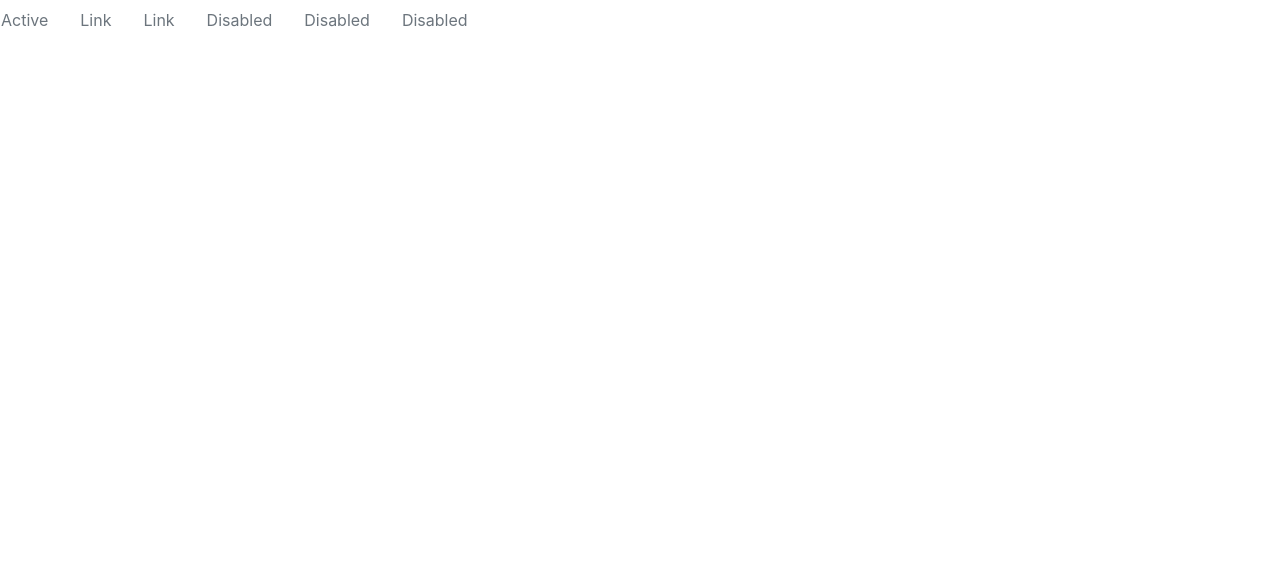
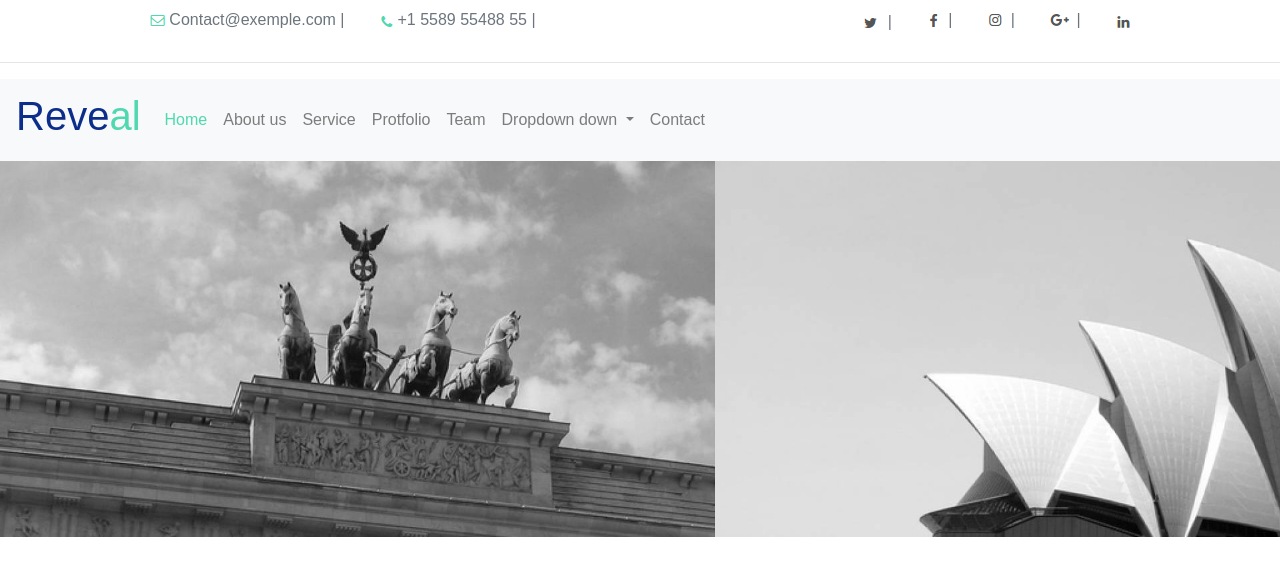
Before and after one commit to HoarauIdriss/project-front-end-2, a plain HTML site: page index.html in a window 1280 px wide. Drawn offline with nearby package versions, Linux system fonts and the light colour scheme.

Commit message:
Ajout du slider

```diff
--- a/index.html
+++ b/index.html
@@ -10,40 +10,110 @@
   <!-- Bootstrap CSS -->
   <link rel="stylesheet" href="https://maxcdn.bootstrapcdn.com/bootstrap/4.0.0/css/bootstrap.min.css" integrity="sha384-Gn5384xqQ1aoWXA+058RXPxPg6fy4IWvTNh0E263XmFcJlSAwiGgFAW/dAiS6JXm"
     crossorigin="anonymous">
-  <link rek="stylesheet" href="style.css">
+  <link rel="stylesheet" href="style.css">
 </head>
 
 <body>
   <!--Partie Réseaux dans le header-->
 
+  <div class="row" style="justify-content: space-around">
+    <ul class="nav justify-content-center">
+      <li class="nav-item">
+        <a class="nav-link disabled" href="#">
+          <img src="img/Capturemessage.png">Contact@exemple.com | </a>
+      </li>
+      <li class="nav-item">
+        <a class="nav-link disabled" href="#">
+          <img src="img/Capturetelephone.png">+1 5589 55488 55 | </a>
+      </li>
+    </ul>
+
+    <div>
+      <ul class="nav justify-content-center">
+        <li class="nav-item">
+          <a class="nav-link disabled" href="#">
+            <img src="img/twitter.png"> |
+          </a>
+        </li>
+        <li class="nav-item">
+          <a class="nav-link disabled" href="#">
+            <img src="img/facebook.png"> |
+          </a>
+        </li>
+        <li class="nav-item">
+          <a class="nav-link disabled" href="#">
+            <img src="img/instagram.png"> |
+          </a>
+        </li>
+        <li class="nav-item">
+          <a class="nav-link disabled" href="#">
+            <img src="img/google+.png"> |
+          </a>
+        </li>
+        <li class="nav-item">
+          <a class="nav-link disabled" href="#">
+            <img src="img/Linkeldin.png">
+          </a>
+        </li>
+      </ul>
+    </div>
+
+
+  </div>
+
+  <hr>
 
 
 
-<div class="row">
-  <ul class="nav justify-content-center">
-    <li class="nav-item">
-      <a class="nav-link disabled" href="#"><img src="">Active</a>
+
+
+
+  <!--Partie Nav dans le header-->
+
+
+
+  <nav class="navbar navbar-expand-lg navbar-light bg-light ">
+  <div class="">
+      <a class="navbar-brand" href="#"><h1>Reve<span>al</span></h1></a>
+      <button class="navbar-toggler" type="button" data-toggle="collapse" data-target="#navbarNavDropdown" aria-controls="navbarNavDropdown" aria-expanded="false" aria-label="Toggle navigation">
+        <span class="navbar-toggler-icon"></span>
+      </button>
+  </div>
+
+      <div class="collapse navbar-collapse" id="navbarNavDropdown">
+        <ul class="navbar-nav">
+          <li class="nav-item active">
+            <a class="nav-link active" href="#"><span>Home </span></a>
           </li>
           <li class="nav-item">
-      <a class="nav-link disabled" href="#"><img src="">Link</a>
+            <a class="nav-link" href="#">About us</a>
           </li>
           <li class="nav-item">
-      <a class="nav-link disabled" href="#"><img src="">Link</a>
+            <a class="nav-link" href="#">Service</a>
           </li>
           <li class="nav-item">
-      <a class="nav-link disabled" href="#"><img src="">Disabled</a>
+              <a class="nav-link" href="#">Protfolio</a>
             </li>
             <li class="nav-item">
-      <a class="nav-link disabled" href="#"><img src="">Disabled</a>
+                <a class="nav-link" href="#">Team</a>
               </li>
+          <li class="nav-item dropdown">
+            <a class="nav-link dropdown-toggle" href="#" id="navbarDropdownMenuLink" data-toggle="dropdown" aria-haspopup="true" aria-expanded="false">
+              Dropdown down
+            </a>
+            <div class="dropdown-menu" aria-labelledby="navbarDropdownMenuLink">
+              <a class="dropdown-item" href="#">Action</a>
+              <a class="dropdown-item" href="#">Another action</a>
+              <a class="dropdown-item" href="#">Something else here</a>
+            </div>
+          </li>
+
             <li class="nav-item">
-      <a class="nav-link disabled" href="#"><img src="">Disabled</a>
-    </li>
-    <li class="nav-item">
-      <a class="nav-link disabled" href="#"><img src=""></a>
+              <a class="nav-link" href="#">Contact</a>
             </li>
         </ul>
       </div>
+    </nav>
 
 
 
@@ -64,7 +134,9 @@
 
 
 
-  <!--Partie Nav dans le header-->
+
+
+
 
 
 
@@ -72,6 +144,28 @@
 
 
   <!--Partie slider interactif-->
+
+  <div id="carouselExampleSlidesOnly" class="carousel slide" data-ride="carousel">
+    <div class="carousel-inner">
+      <div class="carousel-item active">
+        <img class="d-block w-100" src="img/slider.jpg" alt="First slide">
+        <div class="carousel-item">
+          <img class="d-block w-100" src="img/slider2.jpg" alt="Second slide">
+        </div>
+        <div class="carousel-item">
+          <img class="d-block w-100" src="img/slider3.jpg" alt="Third slide">
+          <!--Texte dans le header + bouton-->
+
+
+
+
+        </div>
+      </div>
+    </div>
+
+
+
+
 
 
 
--- a/style.css
+++ b/style.css
@@ -0,0 +1,134 @@
+
+
+/** Police GENERAL */
+*{
+    font-family: "Raleway", sans-serif;
+}
+
+h1{
+    color: #0c2e8a;
+}
+
+span{
+    color: #50d8af;
+}
+
+
+
+/**Partie Nav dans le header**/
+
+
+
+
+
+
+
+
+
+
+
+
+
+
+
+/**Partie slider interactif**/
+
+
+
+
+
+
+
+
+
+
+
+
+
+
+
+/**Parti Main**/
+
+
+
+
+
+
+
+
+
+
+/**Partie article dans mon main**/
+
+
+
+
+
+
+
+
+
+
+/**Partie article dans mon main**/
+
+
+
+
+
+
+
+
+
+
+
+/**Partie article dans mon main**/
+
+
+
+
+
+
+
+
+
+
+
+
+
+/**Partie appel à l'action**/
+
+
+
+
+
+
+
+
+
+
+
+
+
+
+
+
+
+
+
+/**Partie form **/
+
+
+
+
+
+
+
+
+
+
+
+
+
+
+
+/**Partie Footer**/
```
Also changed, not shown: img/slider.jpg (added), img/slider2.jpg (added), img/slider3.jpg (added). Lines whose indentation alone changed are shown as unchanged.
